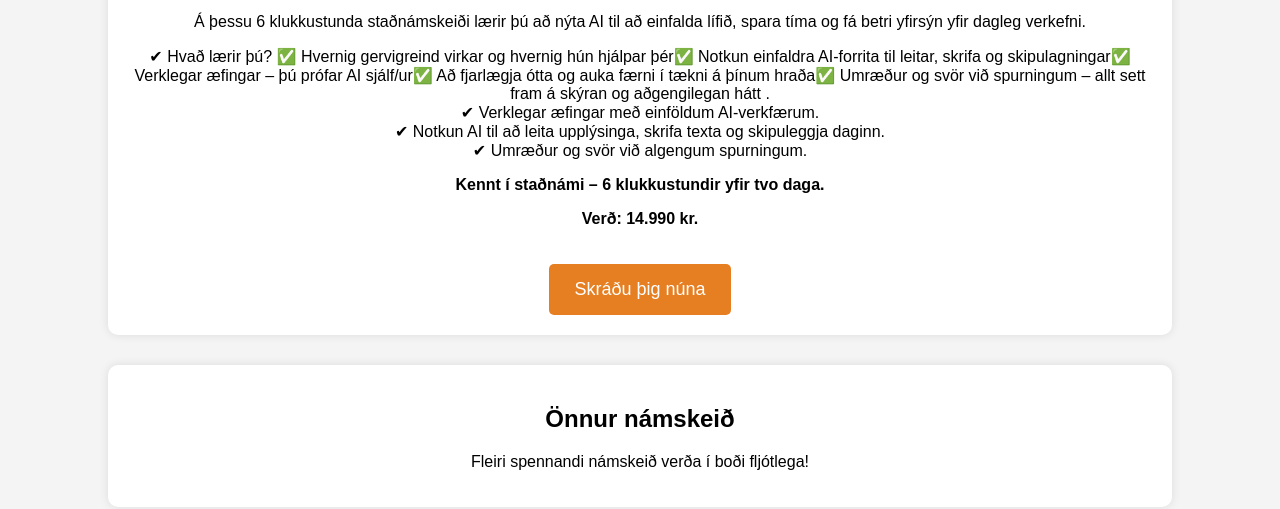
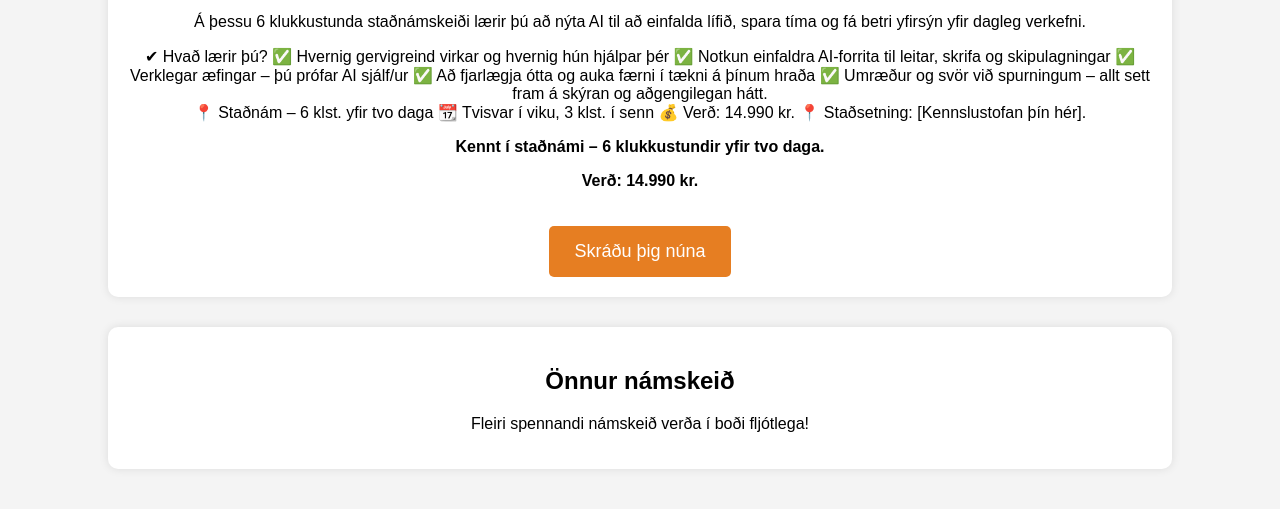
Before and after one commit to Tolvufraedslan/Tolvufraedslan.github.io, a plain HTML site: page index.html in a window 1280 px wide. Shown: the part 209-718 px from the top of the page. Drawn offline with Linux system fonts and the light colour scheme.

Commit message:
Update index.html

```diff
--- a/index.html
+++ b/index.html
@@ -61,11 +61,16 @@
         <p>Gervigreind er ekki bara framtíðin – hún er nútíminn!</p>
         <p>Á þessu 6 klukkustunda staðnámskeiði lærir þú að nýta AI til að einfalda lífið, spara tíma og fá betri yfirsýn yfir dagleg verkefni.</p>
         <p>✔ Hvað lærir þú?
-✅ Hvernig gervigreind virkar og hvernig hún hjálpar þér✅ Notkun einfaldra AI-forrita til leitar, skrifa og skipulagningar✅ Verklegar æfingar – þú prófar AI sjálf/ur✅ Að fjarlægja ótta og auka færni í tækni á þínum hraða✅ Umræður og svör við spurningum – allt sett fram á skýran og aðgengilegan hátt
-.<br>
-           ✔ Verklegar æfingar með einföldum AI-verkfærum.<br>
-           ✔ Notkun AI til að leita upplýsinga, skrifa texta og skipuleggja daginn.<br>
-           ✔ Umræður og svör við algengum spurningum.</p>
+            ✅ Hvernig gervigreind virkar og hvernig hún hjálpar þér
+            ✅ Notkun einfaldra AI-forrita til leitar, skrifa og skipulagningar
+            ✅ Verklegar æfingar – þú prófar AI sjálf/ur
+            ✅ Að fjarlægja ótta og auka færni í tækni á þínum hraða
+            ✅ Umræður og svör við spurningum – allt sett fram á skýran og aðgengilegan hátt.
+            <br>
+          📍 Staðnám – 6 klst. yfir tvo daga
+            📆 Tvisvar í viku, 3 klst. í senn
+            💰 Verð: 14.990 kr.
+            📍 Staðsetning: [Kennslustofan þín hér].</p>
         <p><strong>Kennt í staðnámi – 6 klukkustundir yfir tvo daga.</strong></p>
         <p><strong>Verð: 14.990 kr.</strong></p>
         <a href="#" class="button">Skráðu þig núna</a>
```
